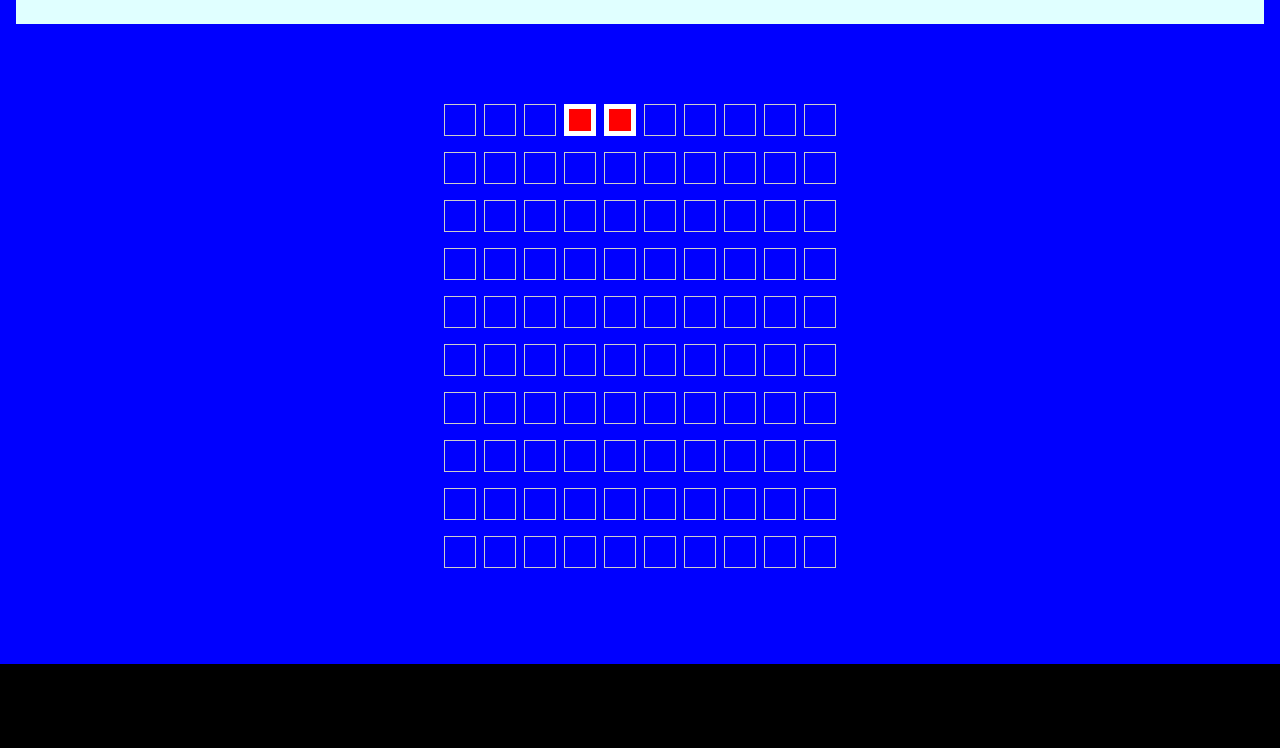
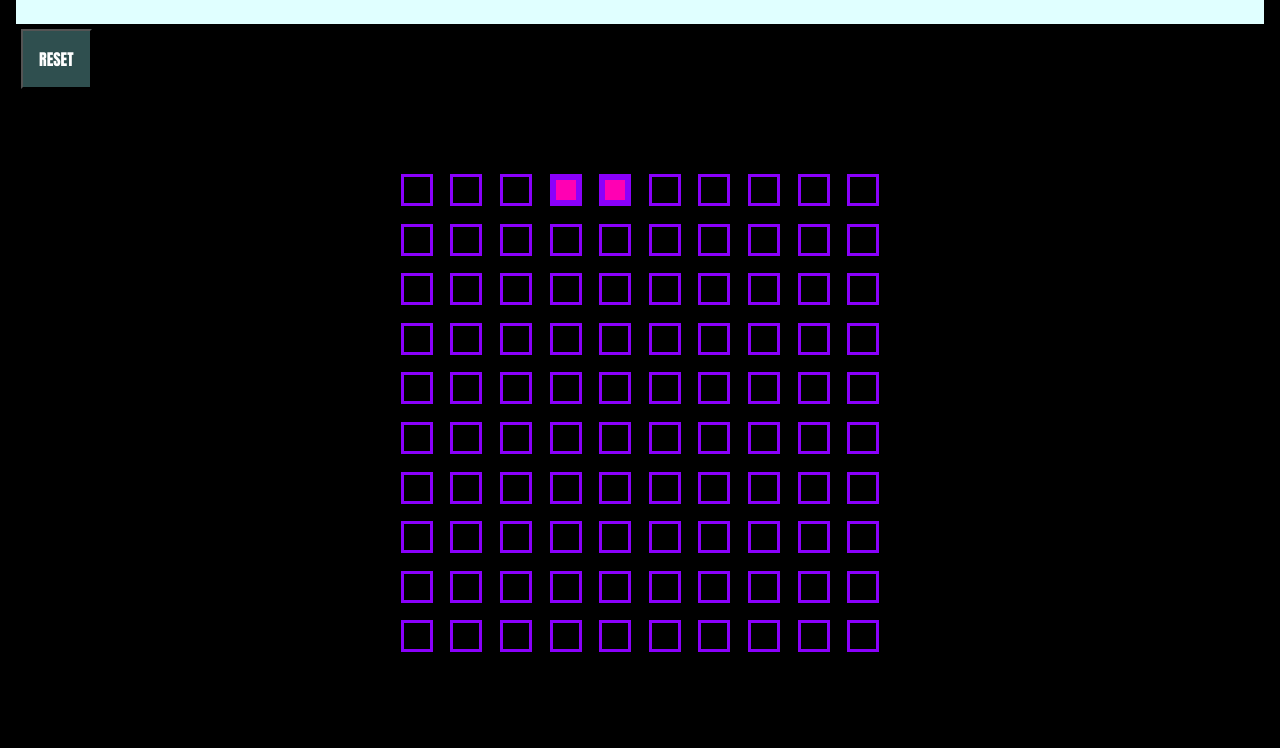
Before and after one commit to BiancaDavey/Gomoku, a website built with Parcel: page index.html in a window 1280 px wide. Shown: the part 224-972 px from the top of the page. Before the commit the page ends 888 px from the top, so only its background shows below. Built offline with nearby package versions, Linux system fonts and the light colour scheme.

Commit message:
Update styling of game board, add reset button

```diff
--- a/app.ts
+++ b/app.ts
@@ -20,12 +20,18 @@ class Square {
             this.handleClick()
         })
     }
+
+    /*
+    TODO: update handle click function to change square selected colour alternatively, from square-selected-1; square-selected-2
+    ie. selected1=black, selected2=white. ENUM? STATUS = SELECTED1 SELECTED2?
+    */
     handleClick() {
         if (this.status === STATUS.OCCUPIED) return
         this.element.classList.remove(this.status.toLowerCase())
         this.status = this.status === STATUS.FREE ? STATUS.SELECTED : STATUS.FREE
         this.element.classList.add(this.status.toLowerCase())
     }
+
     get isSelected() {
         return this.status === STATUS.SELECTED
     }
@@ -90,9 +96,14 @@ class Main {
         this.boardContainer.classList.add('board')
         // Board area upper aka. User display:
         const userDisplayElement = document.createElement('div')
-        userDisplayElement.classList.add('userDisplay')
+        userDisplayElement.classList.add('user-display')
         userDisplayElement.innerText = 'User Display Area'
+        // Button:
+        const resetButton = document.createElement('button')
+        resetButton.classList.add('reset-button')
+        resetButton.innerText = 'Reset'
         this.boardContainer.appendChild(userDisplayElement)
+        this.boardContainer.appendChild(resetButton)
         document.getElementById('main')?.append(this.boardContainer)
     }
 
--- a/style.css
+++ b/style.css
@@ -22,7 +22,7 @@ body {
     padding: 1rem;
     display: flex;
     flex-direction: column;
-    background-color: blue;
+    background-color: black;
 }
 
 /*
@@ -35,7 +35,7 @@ body {
 }
 */
 
-.userDisplay {
+.user-display {
     font-size: 2.5rem;
     padding: 2.5rem;
     background-color: lightcyan;
@@ -46,18 +46,35 @@ body {
     text-align: center;
 }
 
+.reset-button {
+    font-size: 1rem;
+    color: white;
+    font-family: Impact, Haettenschweiler, 'Arial Narrow Bold', sans-serif;
+    font-weight: bold;
+    text-transform: uppercase;
+    text-align: center;
+    padding: 1rem;
+    margin: 5px;
+    background-color: darkslategrey;
+    align-items: center;
+}
+
+.reset-button:hover {
+    background-color: aqua;
+}
+
 .grid-map {
     display: flex;
     flex-direction: column;
-    row-gap: 1rem;
-    column-gap: 1rem;
+    row-gap: 1.1rem;
+    /*column-gap: 1.25rem;*/
     align-items: center;
     margin: 5rem;
 }
 
 .row {
     display: flex;
-    column-gap: 0.5rem;
+    column-gap: 1.1rem;
 }
 
 .square {
@@ -69,26 +86,31 @@ body {
 }
 
 .square.occupied {
-    background-color: red;
+    background-color: rgb(255, 0, 179);
     cursor: not-allowed;
     /* This creates CIRCLES for occupied squares:
     border-radius: 1rem;
     */
-    border-color: white;
-    border-width: 5px;
+    border-color: rgb(138, 0, 251);
+    border-width: 6px;
 }
 
 .square.selected {
     background-color: aqua;
-    border-color: white;
-    border-width: 5px;
+    border-color: rgb(138, 0, 251);
+    border-width: 6px;
 }
 
-.square.available {
-    background-color: purple;
+.square.free {
+    /* background-color: white;
+    opacity: 0.99; */
+    border-color: rgb(138, 0, 251);
+    border-width: 3px;
 }
 
-.square.avaliable:hover {
+.square.free:hover {
     background-color: teal;
+    border-color: rgb(138, 0, 251);
+    border-width: 6px;
     /*opacity: 0.5;*/
 }
```
